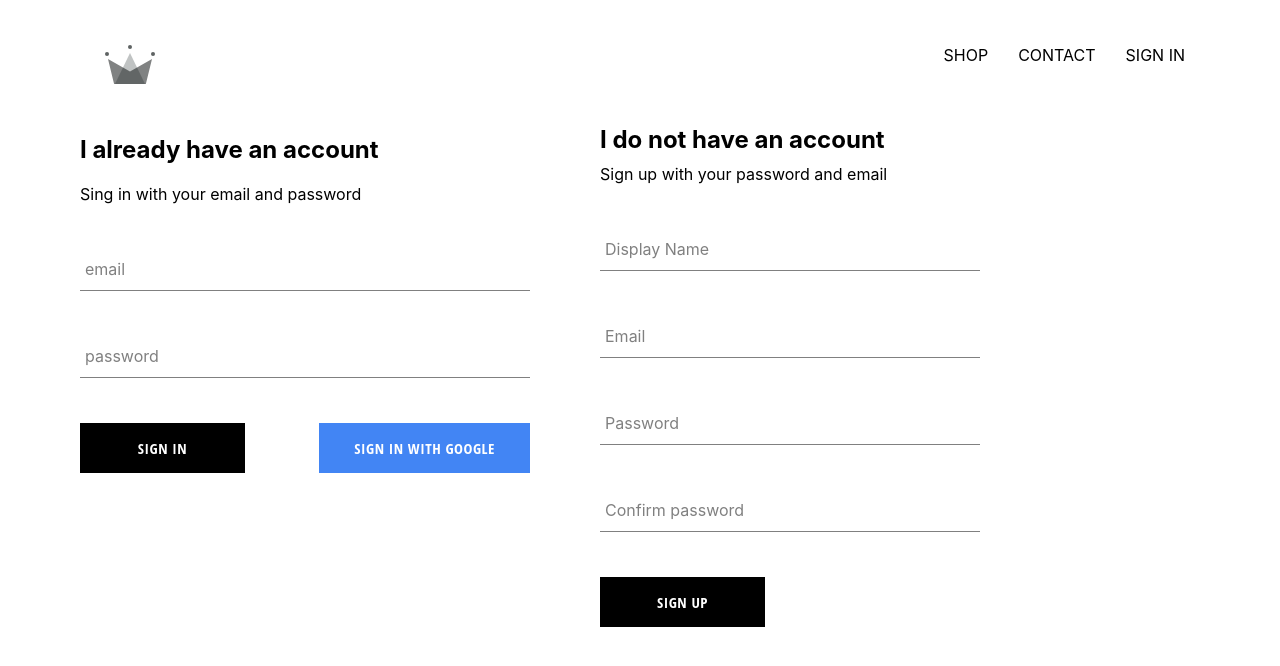
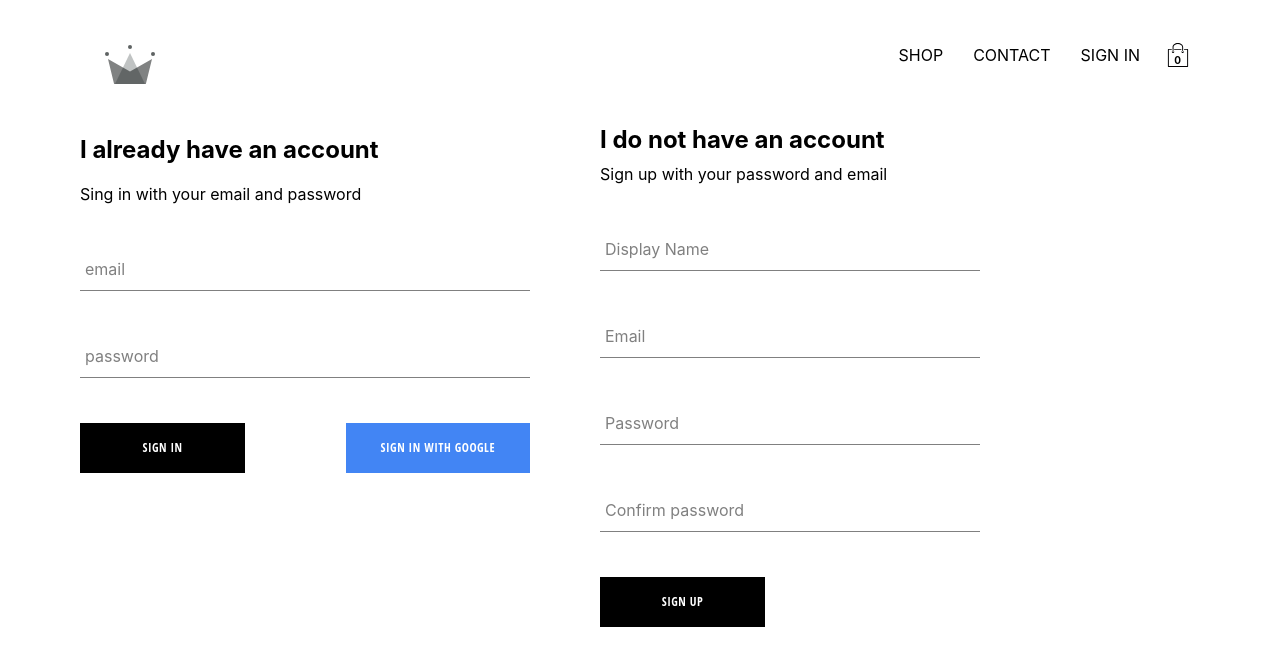
Before and after one commit to RoastDonald/clothing-shop, a React (Create React App) app: page /signin in a window 1280 px wide. Shown: the top 666 px of the page. Built offline with nearby package versions, Linux system fonts and the light colour scheme; no server answers.

Commit message:
added cart component and made reducer on it

```diff
--- /dev/null
+++ b/src/components/cart-dropdown/cart-dropdown.cmponent.jsx
@@ -0,0 +1,15 @@
+import React from 'react';
+import CustomButton from '../custom-button/custom-button.component';
+import './cart-dropdown.styles.scss';
+
+
+
+const CartDropDown = () =>(
+    <div className="cart-dropdown" >
+        <div className="cart-items"/>
+    <CustomButton>Go to checkout</CustomButton>
+    </div>
+);
+
+
+export default CartDropDown;
--- /dev/null
+++ b/src/components/cart-dropdown/cart-dropdown.styles.scss
@@ -0,0 +1,24 @@
+.cart-dropdown {
+    position: absolute;
+    width: 240px;
+    height: 340px;
+    display: flex;
+    flex-direction: column;
+    padding: 20px;
+    border: 1px solid black;
+    background-color: white;
+    top: 90px;
+    right: 40px;
+    z-index: 5;
+
+    .cart-items {
+      height: 240px;
+      display: flex;
+      flex-direction: column;
+      overflow: scroll;
+    }
+
+    button {
+      margin-top: auto;
+    }
+  }
--- /dev/null
+++ b/src/components/cart-icon/cart-icon.component.jsx
@@ -0,0 +1,18 @@
+import  React from 'react';
+import {ReactComponent as ShoppingIcon} from './shopping-bag.svg';
+import {connect} from 'react-redux';
+import './cart-icon.styles.scss';
+import { toggleCartHidden} from '../../redux/cart/cart.actions';
+
+const CartIcon = ({toggleCartHidden}) =>(
+    <div className="cart-icon" onClick={toggleCartHidden}>
+        <ShoppingIcon className="shopping-icon"/>
+        <span className="item-count">0</span>
+    </div>
+);
+
+const mapDispatchToProps = dispatch =>({
+    toggleCartHidden: ()=>dispatch(toggleCartHidden())
+});
+
+export default connect(null,mapDispatchToProps)(CartIcon);
--- /dev/null
+++ b/src/components/cart-icon/cart-icon.styles.scss
@@ -0,0 +1,21 @@
+.cart-icon {
+    width: 45px;
+    height: 45px;
+    position: relative;
+    display: flex;
+    align-items: center;
+    justify-content: center;
+    cursor: pointer;
+
+    .shopping-icon {
+      width: 24px;
+      height: 24px;
+    }
+
+    .item-count {
+      position: absolute;
+      font-size: 10px;
+      font-weight: bold;
+      bottom: 12px;
+    }
+  }
--- a/src/components/custom-button/custom-buttom.styles.scss
+++ b/src/components/custom-button/custom-buttom.styles.scss
@@ -5,7 +5,7 @@
     letter-spacing: 0.5px;
     line-height: 50px;
     padding: 0 35px 0 35px;
-    font-size: 15px;
+    font-size: 12px;
     background-color: black;
     color: white;
     text-transform: uppercase;
--- a/src/components/header/header.component.jsx
+++ b/src/components/header/header.component.jsx
@@ -2,12 +2,17 @@
 import {Link} from 'react-router-dom';
 import {connect} from 'react-redux';
 import { ReactComponent as Logo } from '../../assets/crown.svg.svg';
+import CartIcon from '../cart-icon/cart-icon.component';
+
+
+
 import './header.styles.scss';
 
 import {auth} from '../../firebase/firebase.utils';
+import CartDropDown from '../cart-dropdown/cart-dropdown.cmponent';
 
 
-const Header = ({currentUser})=>(
+const Header = ({currentUser, hidden})=>(
     <div className="header">
         <Link to='/' className="logo-container">
             <Logo className="logo"/>
@@ -28,14 +33,19 @@
                 :
                 <Link className="option" to="/signin">Sign in</Link>
             }
-
+        <CartIcon />
         </div>
+        {hidden ? null:
+        <CartDropDown/>
+        }
     </div>
 )
 
 
-const mapStateToProps = state =>({
-    currentUser:state.user.currentUser
-})
+const mapStateToProps = ({user:{currentUser}, cart:{hidden}}) =>({
+    currentUser,
+    hidden
+});
+
 
 export default connect(mapStateToProps)(Header);
--- a/src/pages/homepage/homepage.component.jsx
+++ b/src/pages/homepage/homepage.component.jsx
@@ -5,7 +5,6 @@
 import './homepage.styles.scss';
 
  const HomePage = (props) =>{
-    console.log(props);
     return(
     <div className="homepage">
         <Directory/>
--- /dev/null
+++ b/src/redux/cart/cart.actions.js
@@ -0,0 +1,5 @@
+import CartActionTypes from './cart.types';
+
+export const  toggleCartHidden = ()=>({
+    type:CartActionTypes.TOGGLE_CART_HIDDEN
+});
--- /dev/null
+++ b/src/redux/cart/cart.reducer.js
@@ -0,0 +1,20 @@
+
+import CartActinTypes from './cart.types';
+
+const INITIAL_STATE = {
+    hidden: true
+};
+
+const cartReducer = (state = INITIAL_STATE,action)=>{
+    switch(action.type){
+        case CartActinTypes.TOGGLE_CART_HIDDEN:
+            return {
+                ...state,
+                hidden:!state.hidden
+            }
+        default:
+            return state
+    }
+}
+
+export default cartReducer;
--- /dev/null
+++ b/src/redux/cart/cart.types.js
@@ -0,0 +1,5 @@
+const CartActionTypes = {
+    TOGGLE_CART_HIDDEN:'TOGGLE_CART_HIDDEN'
+};
+
+export default CartActionTypes;
--- a/src/redux/root-reducer.js
+++ b/src/redux/root-reducer.js
@@ -1,7 +1,8 @@
 import { combineReducers } from 'redux';
 
 import userReducer from './user/user.reducer';
-
+import cartReducer from './cart/cart.reducer';
 export default combineReducers({
-    user:userReducer
+    user:userReducer,
+    cart:cartReducer
 });
```
Also changed, not shown: src/components/cart-icon/shopping-bag.svg (added).
